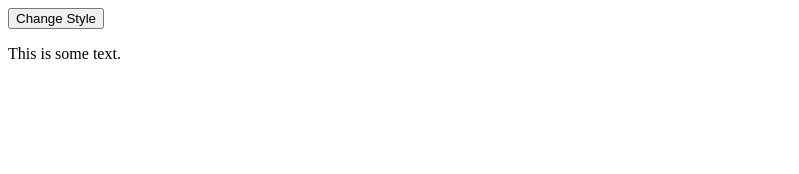
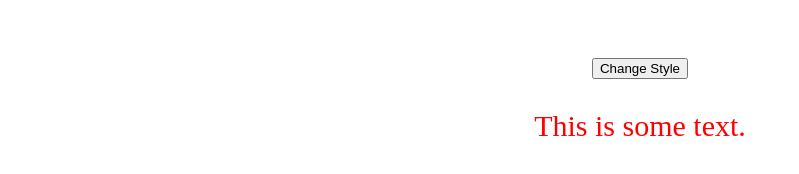
Before and after one commit to SheWe786/React-Text-Color-Toggle---Group-Contest-30-07-23---7310o65xglg1, a React app: page / in a window 1280 px wide. Shown: the whole page, without its empty margins (0-799 px from the left). Built offline with nearby package versions, Linux system fonts and the light colour scheme.

Commit message:
Update App.css

```diff
--- a/src/styles/App.css
+++ b/src/styles/App.css
@@ -1,8 +1,17 @@
-/* code here  */
-.redColor{
-
+.App {
+  text-align: center;
+  padding-top: 50px;
 }
 
-.blueColor{
+p {
+  font-size: 30px;
+}
 
+.redColor {
+  color: red;
 }
+
+.blueColor {
+  color: blue;
+  font-style: italic;
+}
```
